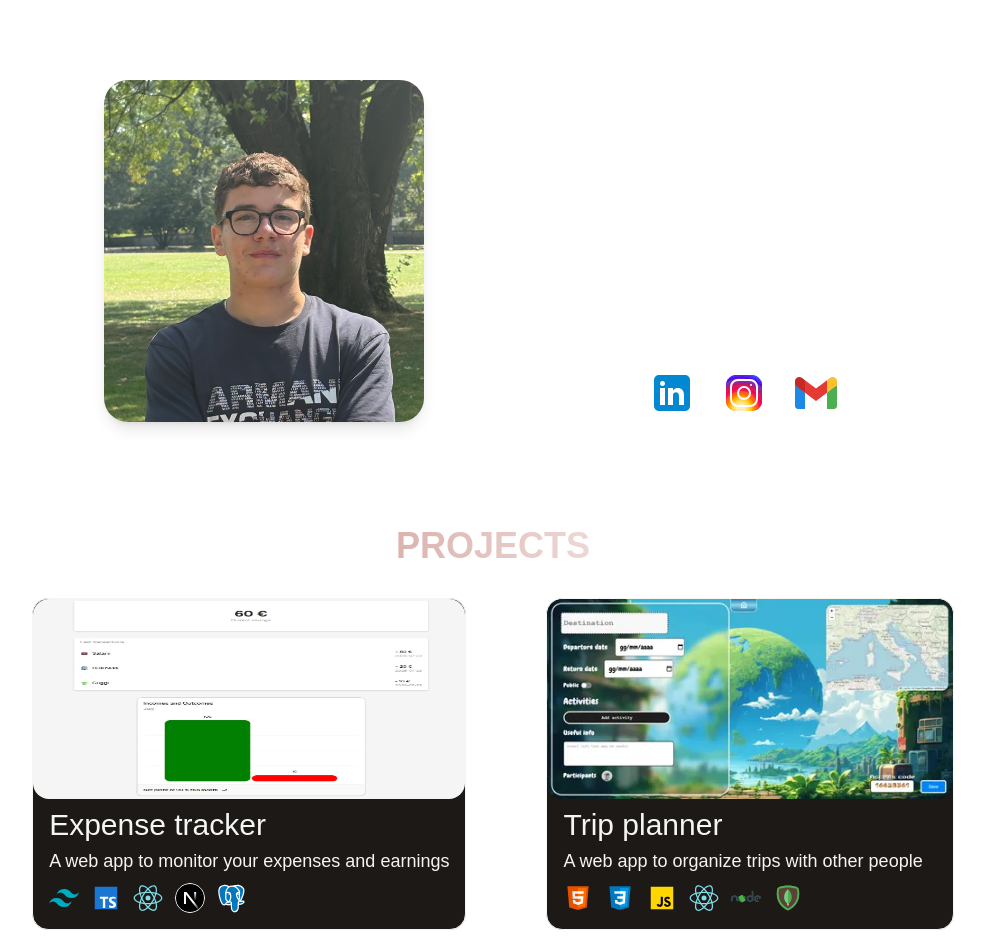
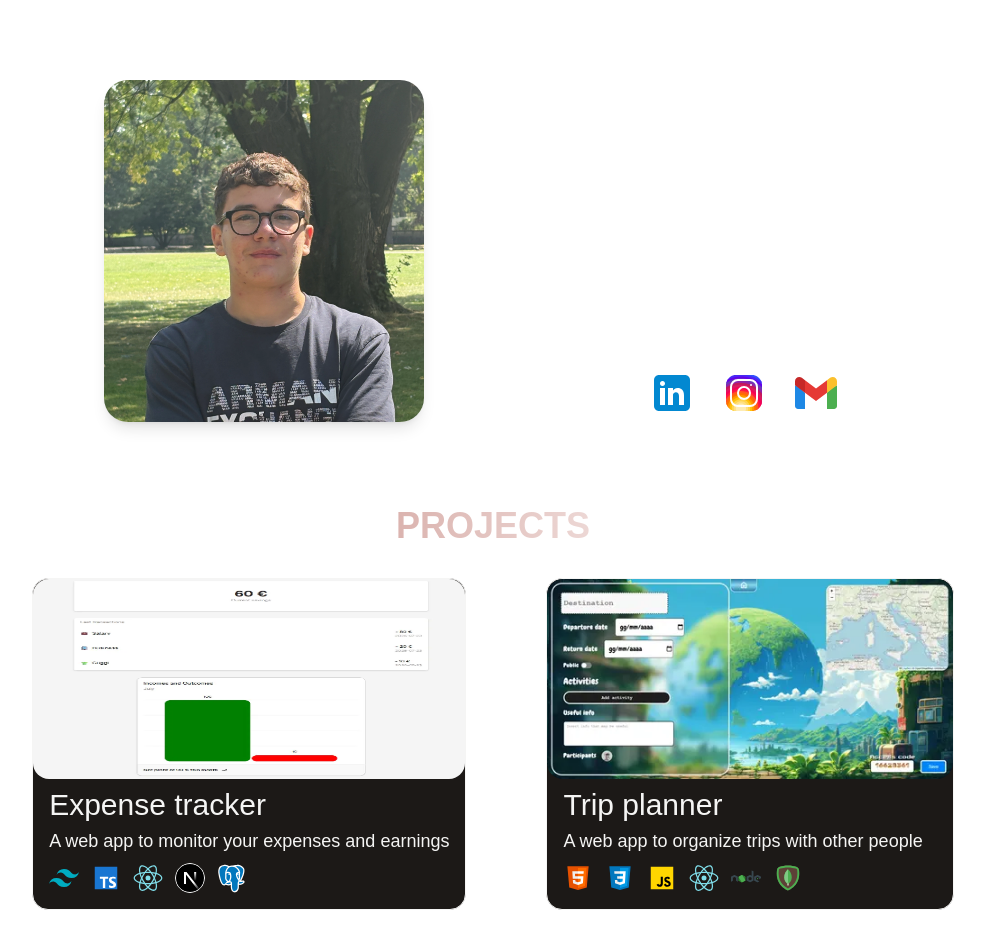
Before and after one commit to Danibura/portfolio, a Next.js app: page / in a window 1280 px wide. Shown: the top 951 px of the page, without its empty margins (147-1132 px from the left). Built offline with nearby package versions, Linux system fonts and the light colour scheme.

Commit message:
Adjusted the height of the page

```diff
--- a/app/page.tsx
+++ b/app/page.tsx
@@ -67,7 +67,7 @@ export default function Home() {
           </div>
         </div>
       </div>
-      <div className="md:mt-10 p-6">
+      <div className="md:mt-5 p-6">
         <div className=" text-center text-2xl md:text-4xl mt-10  font-extrabold bg-linear-to-r from-red-900 via-white to-green-900 text-transparent bg-clip-text animate-gradient w-full">
           PROJECTS
         </div>
```
